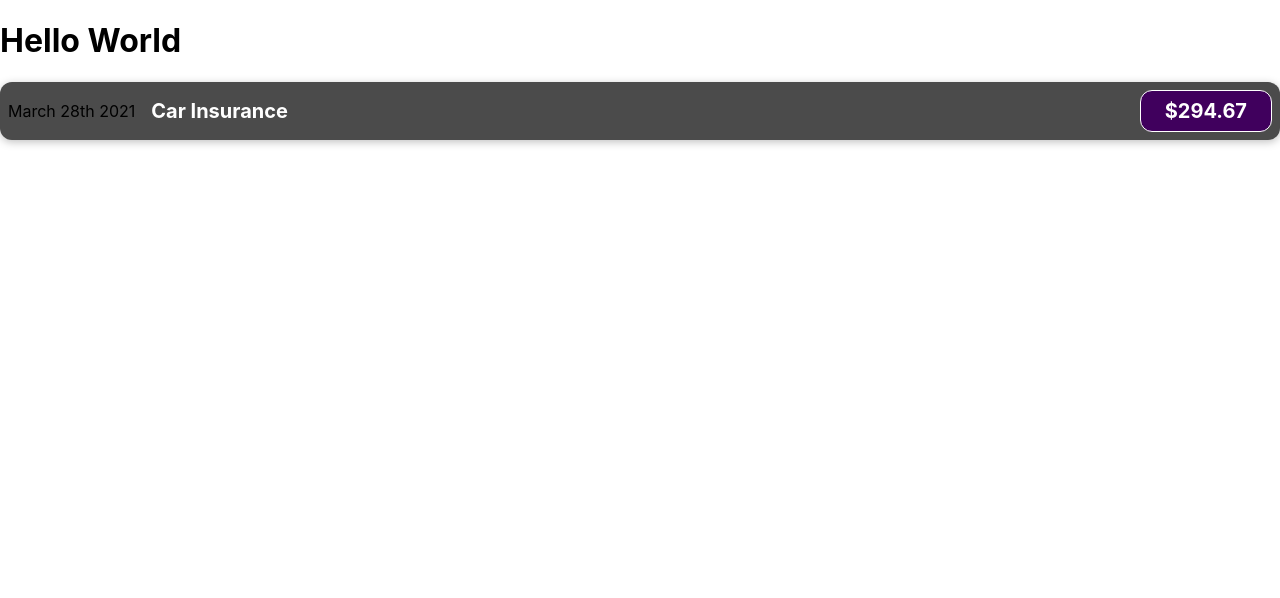
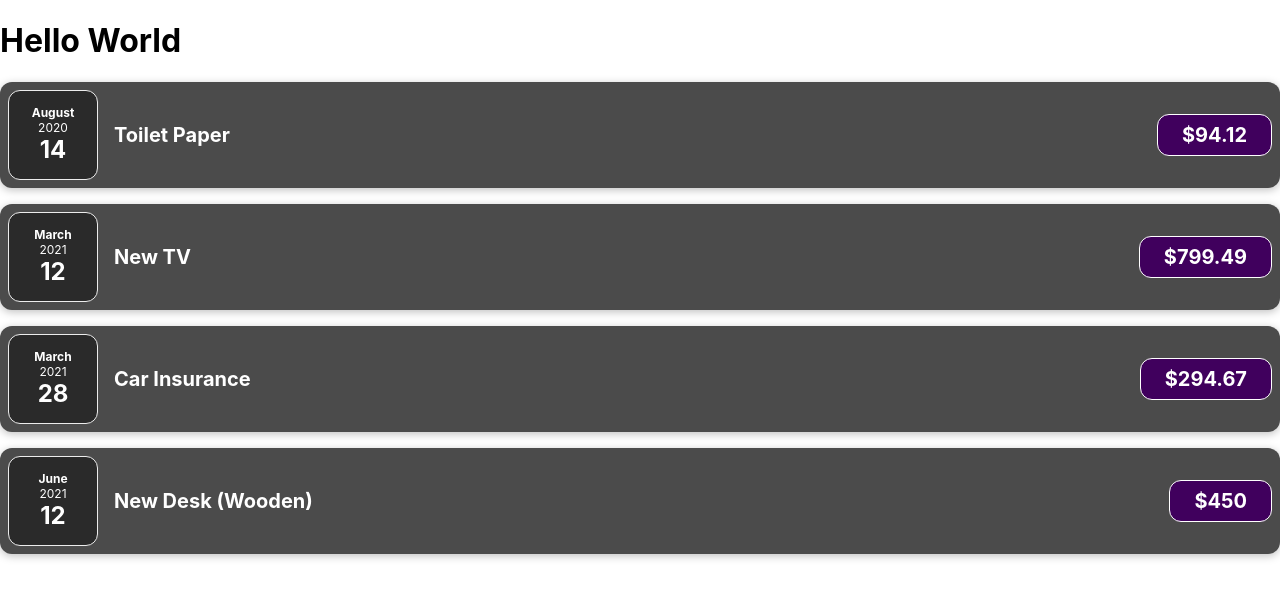
Before and after one commit to devshum/react-working-with-components, a React (Create React App) app: page / in a window 1280 px wide. Shown: the top 598 px of the page. Built offline with nearby package versions, Linux system fonts and the light colour scheme.

Commit message:
the props were added

```diff
--- a/src/App.js
+++ b/src/App.js
@@ -1,12 +1,44 @@
 import ExpenseItem from "./components/ExpenseItem";
 
 function App() {
+  const expenses = [
+    {
+      id: 'e1',
+      title: 'Toilet Paper',
+      amount: 94.12,
+      date: new Date(2020, 7, 14),
+    },
+    {
+      id: 'e2',
+      title: 'New TV',
+      amount: 799.49,
+      date: new Date(2021, 2, 12)
+    },
+    {
+      id: 'e3',
+      title: 'Car Insurance',
+      amount: 294.67,
+      date: new Date(2021, 2, 28),
+    },
+    {
+      id: 'e4',
+      title: 'New Desk (Wooden)',
+      amount: 450,
+      date: new Date(2021, 5, 12),
+    },
+  ];
+
   return (
     <div>
       <h1>Hello World</h1>
-      <ExpenseItem></ExpenseItem>
+
+      {expenses.map(expense => {
+        return  <ExpenseItem title={expense.title}
+                             amount={expense.amount}
+                             date={expense.date} />
+      })}
     </div>
   );
-}
+};
 
 export default App;
--- /dev/null
+++ b/src/components/ExpenseDate.css
@@ -0,0 +1,26 @@
+.expense-date {
+  display: flex;
+  flex-direction: column;
+  width: 5.5rem;
+  height: 5.5rem;
+  border: 1px solid #ececec;
+  background-color: #2a2a2a;
+  color: white;
+  border-radius: 12px;
+  align-items: center;
+  justify-content: center;
+}
+
+.expense-date__month {
+  font-size: 0.75rem;
+  font-weight: bold;
+}
+
+.expense-date__year {
+  font-size: 0.75rem;
+}
+
+.expense-date__day {
+  font-size: 1.5rem;
+  font-weight: bold;
+}
--- /dev/null
+++ b/src/components/ExpenseDate.js
@@ -0,0 +1,19 @@
+import './ExpenseDate.css';
+
+function ExpenseDate(props) {
+  const month = props.date.toLocaleString('en-US', {month: 'long'});
+
+  const day = props.date.toLocaleString('en-US', {day: '2-digit'});
+
+  const year = props.date.getFullYear();
+
+  return (
+    <div class="expense-date">
+      <div class="expense-date__month">{month}</div>
+      <div class="expense-date__year">{year}</div>
+      <div class="expense-date__day">{day}</div>
+    </div>
+  );
+};
+
+export default ExpenseDate;
--- a/src/components/ExpenseItem.js
+++ b/src/components/ExpenseItem.js
@@ -1,15 +1,17 @@
+import ExpenseDate from './ExpenseDate';
 import './ExpenseItem.css';
 
-function ExpenseItem() {
-    return (
-      <div className="expense-item">
-        <div>March 28th 2021</div>
-        <div className="expense-item__description">
-            <h2>Car Insurance</h2>
-            <div className="expense-item__price">$294.67</div>
-        </div>
+function ExpenseItem(props) {
+  return (
+    <div className="expense-item">
+      <ExpenseDate date={props.date} />
+
+      <div className="expense-item__description">
+          <h2>{props.title}</h2>
+          <div className="expense-item__price">${props.amount}</div>
       </div>
-    );
-}
+    </div>
+  );
+};
 
 export default ExpenseItem;
```
